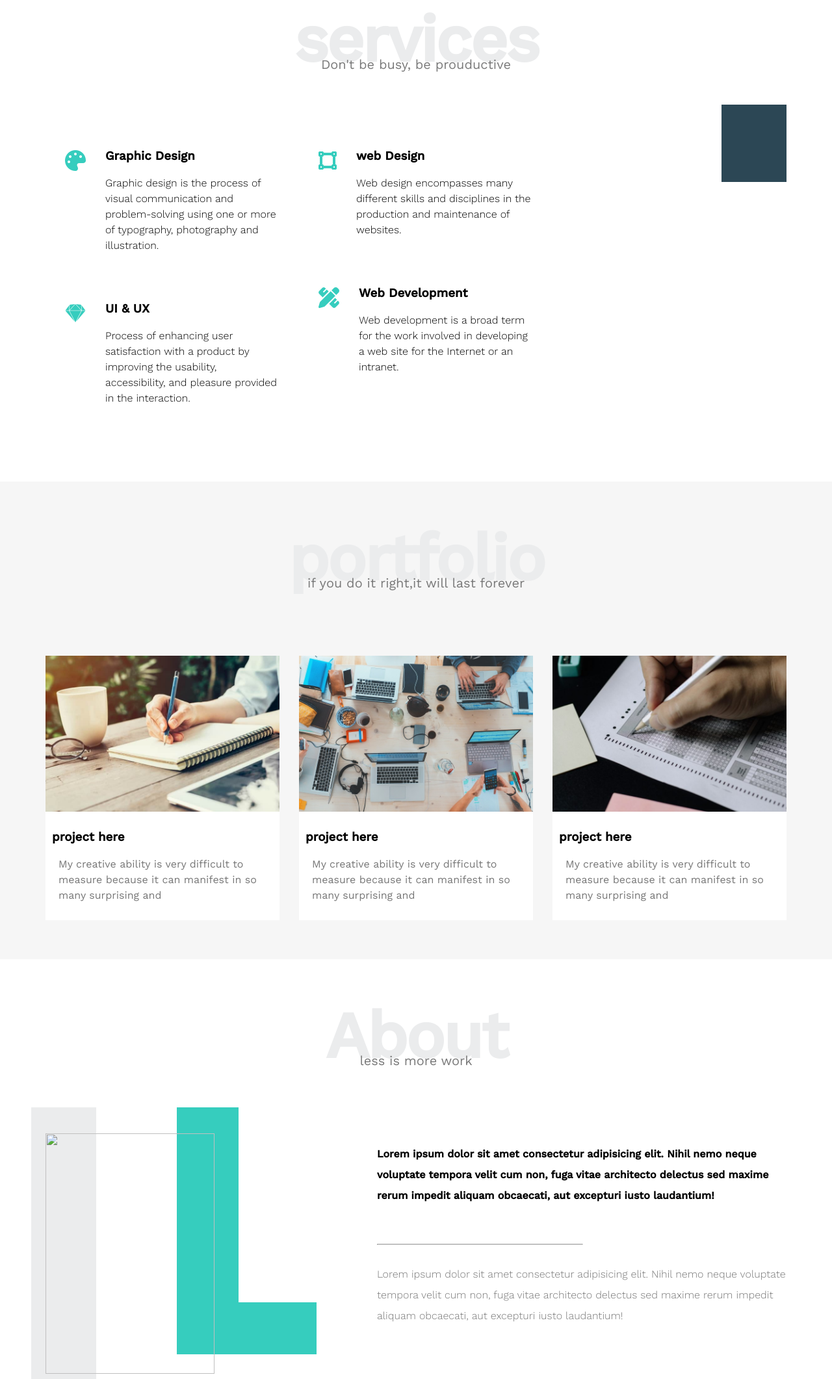
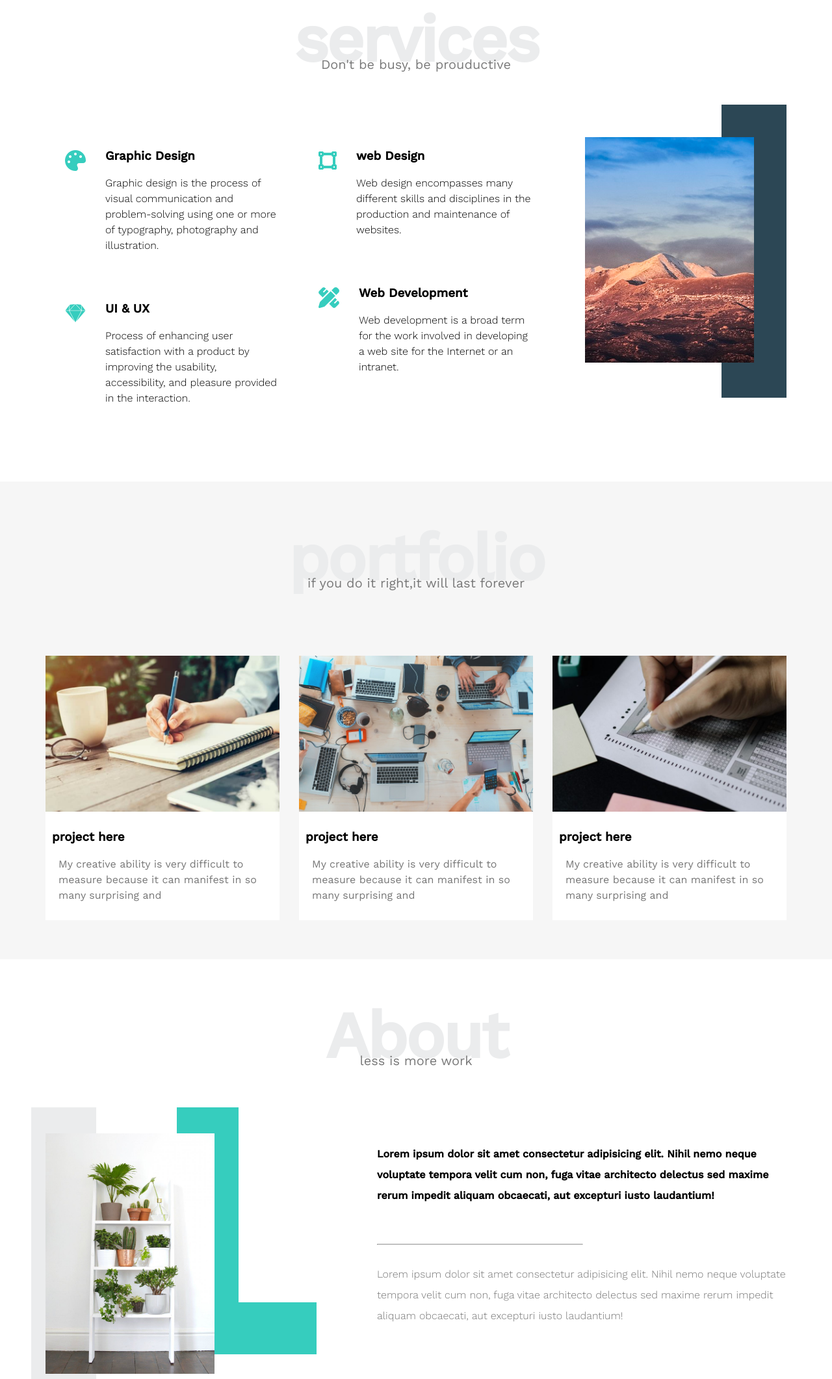
Before and after one commit to kenanhomsi/project1, a plain HTML site: page index.html in a window 1280 px wide. Shown: the part 1247-3369 px from the top of the page at 65% size. Drawn offline with nearby package versions, Linux system fonts and the light colour scheme; the site is published under a folder, as on GitHub Pages, so addresses that start at the root find nothing.

Commit message:
img correct

```diff
--- a/index.html
+++ b/index.html
@@ -21,7 +21,8 @@
 <body>
     <div class="header">
         <div class="container">
-            <img class="logo" src="image/logo.png" alt="">
+
+            <img class="logo" src="./image/logo.png" alt="logo">
             <div class="links">
                 <span class="icon">
                     <span></span>
@@ -92,7 +93,8 @@
                 </div>
                 <div class="col">
                     <div class="image image-column">
-                        <img src="/image/services.jpg" alt="" />
+                        <img src="./image/services.jpg"/>
+
                       </div>
                 </div>
           </div>
@@ -134,7 +136,7 @@
       <div class="about" id="about">
           <h2 class="special-heading">About</h2><p>less is more work</p>
           <div class="container">
-              <div class="image"><img src="/image/about.jpg" alt=""></div>
+              <div class="image"><img src="./image/about.jpg" alt=""></div>
               <div> <p>Lorem ipsum dolor sit amet consectetur adipisicing elit. Nihil nemo neque voluptate tempora velit cum non, fuga vitae architecto delectus sed maxime rerum impedit aliquam obcaecati, aut excepturi iusto laudantium!</p>
             <hr>
             <p>Lorem ipsum dolor sit amet consectetur adipisicing elit. Nihil nemo neque voluptate tempora velit cum non, fuga vitae architecto delectus sed maxime rerum impedit aliquam obcaecati, aut excepturi iusto laudantium!</p>
```
